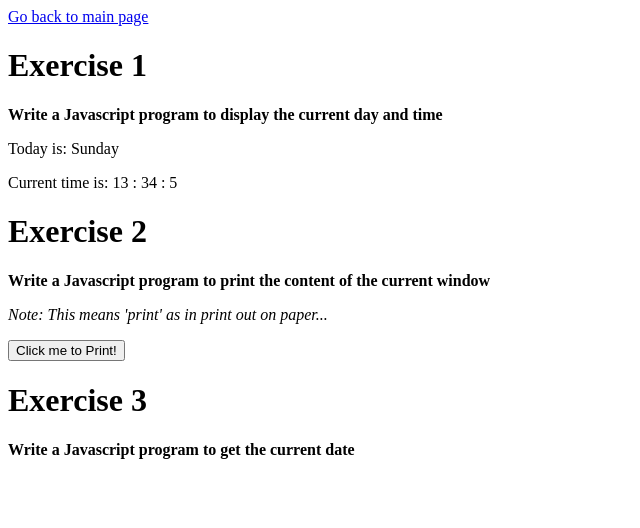
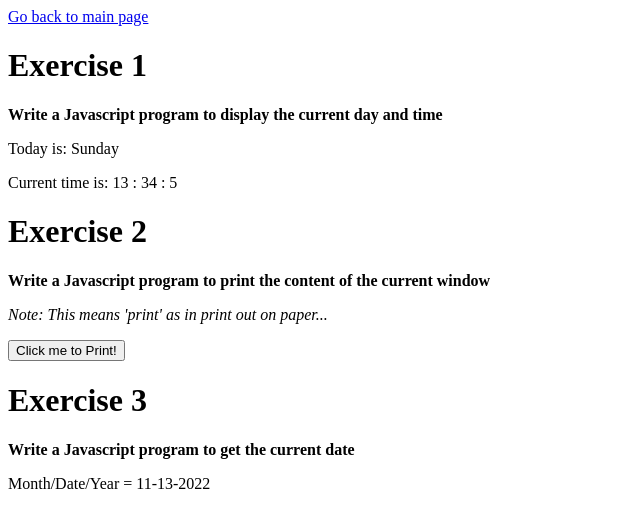
Before and after one commit to CorzoTheOne/w3javascript-exercises, a plain HTML site: page exercises-1-10.html in a window 1280 px wide. Shown: the whole page, without its empty margins (0-640 px from the left). Drawn offline with Linux system fonts and the light colour scheme.

Commit message:
Completed exercise 3, printing date. also made a template for the exercises, and had a number of minor mistakes.

```diff
--- a/exercises-1-10.html
+++ b/exercises-1-10.html
@@ -13,10 +13,11 @@
         </div>
         <div class="solution">
             <p>Today is: <span id="e1"></span></p>
-            <p>Current time is: <span id=e1-time></span></p>
+            <p>Current time is: <span id="e1-time"></span></p>
         </div>
         <script>
             const days = ["Sunday", "Monday", "Tuesday", "Wednesday", "Thursday", "Friday", "Saturday"];
+            const months = ["January", "February", "March", "April", "May", "June", "July", "August", "September", "October", "November", "December"];
             let d = new Date();
             let day = days[d.getDay()];
             let time1 = d.getHours();
@@ -47,7 +48,18 @@
         <div class="exercise-description">
             <p><strong>Write a Javascript program to get the current date</strong></p>
         </div>
-        <div class="solution"
+        <div class="solution">
+            <p>Month/Date/Year = <span id="e3-date"></span></p>
+        </div>
+        <script>
+            let d2 = new Date();
+            let month = d2.getMonth() +1 ;
+            let date = d2.getDate();
+            let year = d2.getFullYear();
+            let formattedDate = month + "-" + date + "-" + year;
+            document.getElementById("e3-date").innerHTML = formattedDate;
+        </script>
+        </div>
     </div>
 </body>
 </html>
```
Also changed, not shown: exercise-template.html (added, +9 -0 lines).
